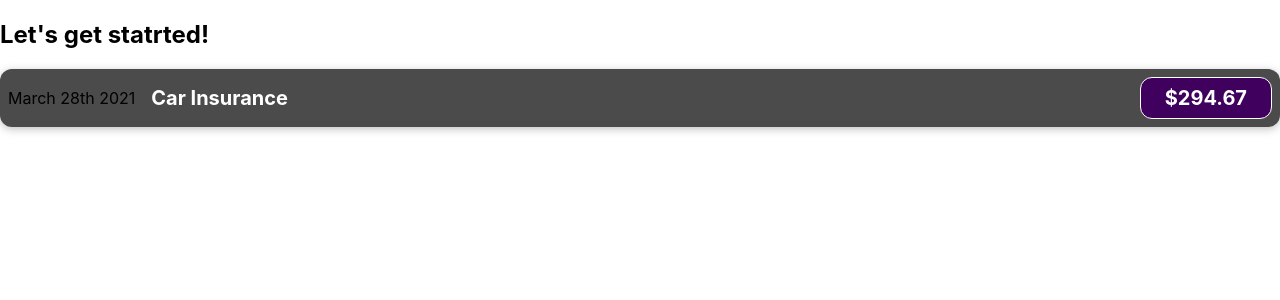
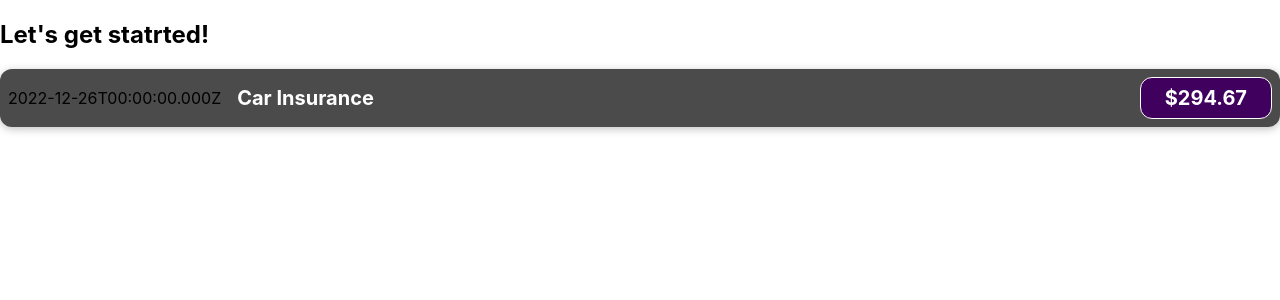
Before and after one commit to DavidPerelman/react-complete-guide-code, a React (Create React App) app: page / in a window 1280 px wide. Shown: the top 300 px of the page. Built offline with nearby package versions, Linux system fonts and the light colour scheme.

Commit message:
ExpenseItem.js: Outputting Dynamic Data & Working with Expressions in JSX

```diff
--- a/src/components/ExpenseItem.js
+++ b/src/components/ExpenseItem.js
@@ -2,12 +2,16 @@
 import './ExpenseItem.css';
 
 const ExpenseItem = () => {
+  const expenseDate = new Date(2022, 11, 26);
+  const expenseTitle = 'Car Insurance';
+  const expenseAmount = 294.67;
+
   return (
     <div className='expense-item'>
-      <div>March 28th 2021</div>
+      <div>{expenseDate.toISOString()}</div>
       <div className='expense-item__description'>
-        <h2>Car Insurance</h2>
-        <div className='expense-item__price'>$294.67</div>
+        <h2>{expenseTitle}</h2>
+        <div className='expense-item__price'>${expenseAmount}</div>
       </div>
     </div>
   );
```
